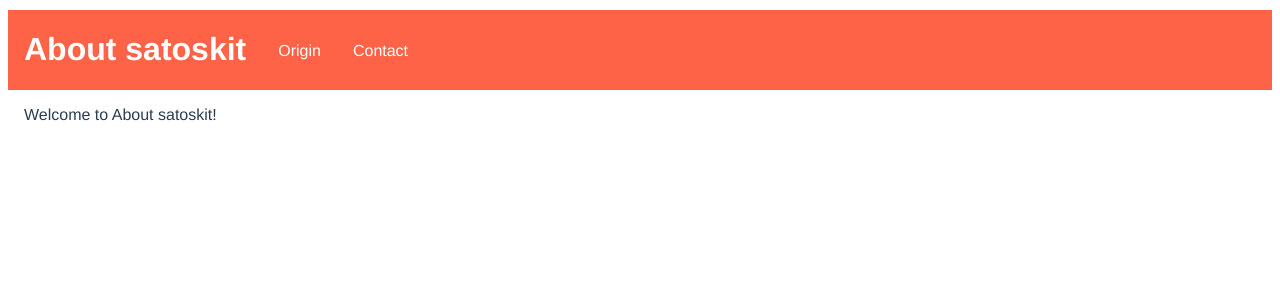
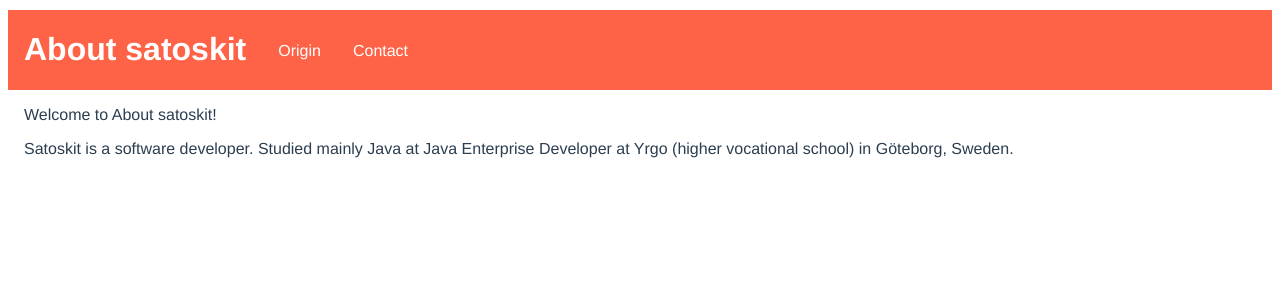
Before and after one commit to satoskit/about_satoskit, a Vue app: page / in a window 1280 px wide. Shown: the top 300 px of the page. Built offline with nearby package versions, Linux system fonts and the light colour scheme; the HTML template or start-up script is replaced by a standard one.

Commit message:
added some text in home

```diff
--- a/src/contents/WelcomeText.vue
+++ b/src/contents/WelcomeText.vue
@@ -1,3 +1,8 @@
 <template>
+<article>
     <p>Welcome to About satoskit!</p>
+    <p>Satoskit is a software developer.
+        Studied mainly Java at Java Enterprise Developer at Yrgo (higher vocational school) in Göteborg, Sweden.
+    </p>
+</article>
 </template>
--- a/src/pages/Home.vue
+++ b/src/pages/Home.vue
@@ -1,7 +1,7 @@
 <template>
-    <article>
+    <div>
         <welcome-text />
-    </article>
+    </div>
 </template>
 
 <script>
```
